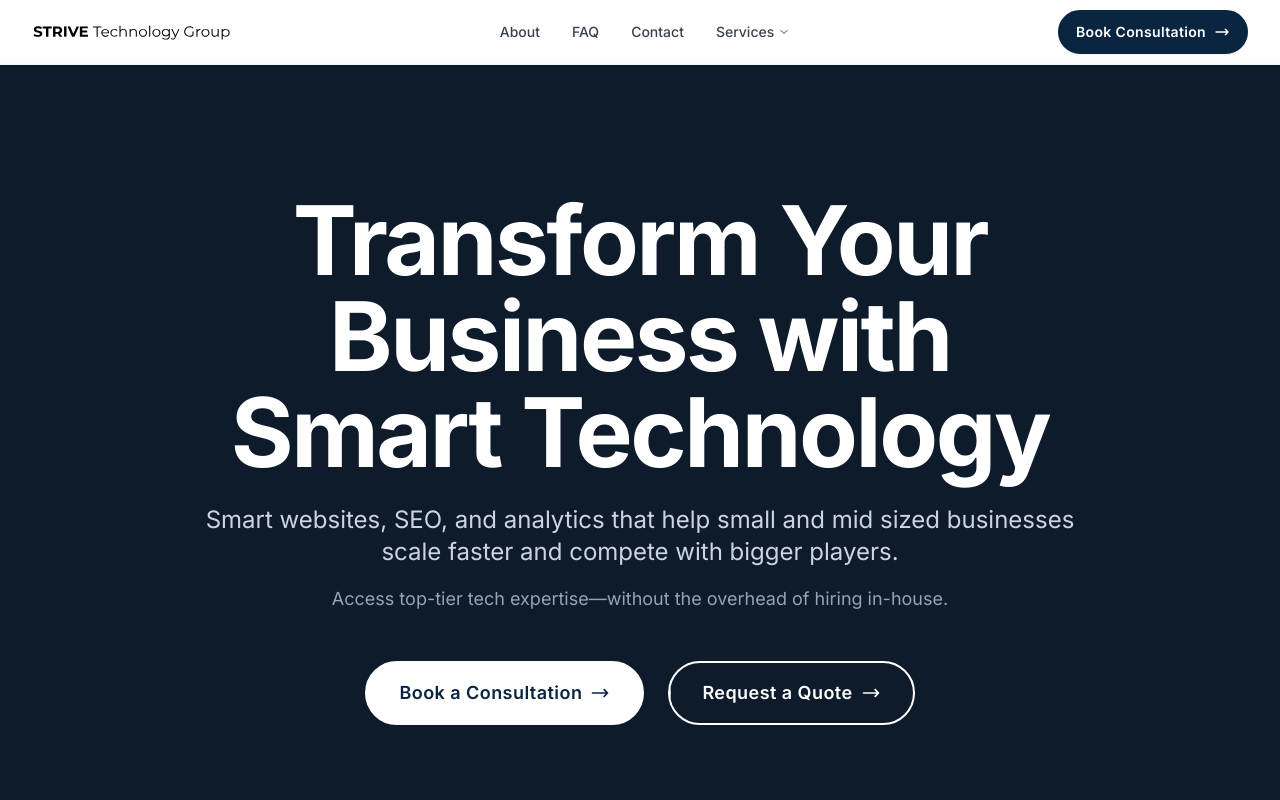
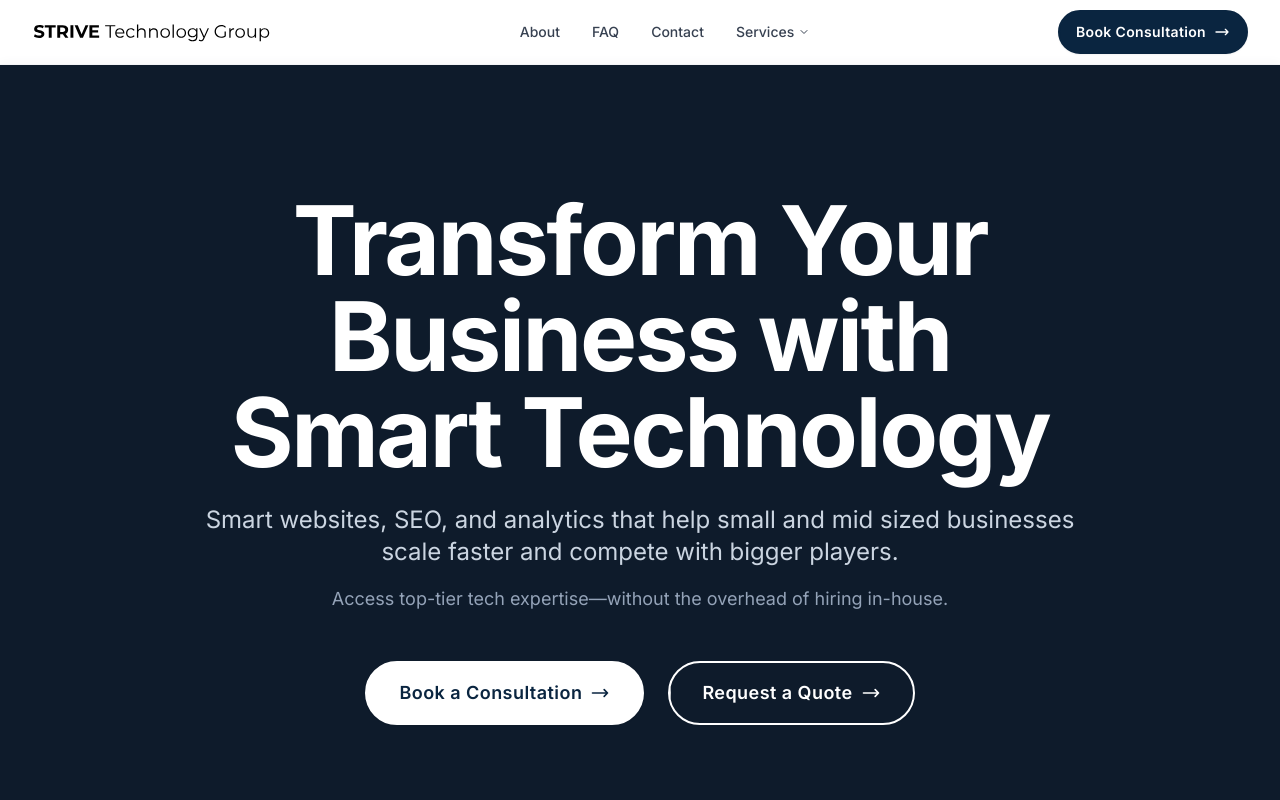
Before and after one commit to Strive-Technology-Group/StriveTG-Site, a Next.js app in the folder apps/web/: page / in a window 1280 px wide. Shown: the top 800 px of the page. Built offline with nearby package versions, Linux system fonts and the light colour scheme.

Commit message:
fix: logo size

```diff
--- a/apps/web/app/components/Navigation.tsx
+++ b/apps/web/app/components/Navigation.tsx
@@ -49,7 +49,7 @@ export function Navigation() {
           <div className="flex justify-between items-center h-16">
             {/* Logo - Desktop */}
             <div className="hidden md:block">
-              <Logo size="md" showText={true} />
+              <Logo size="lg" showText={true} />
             </div>
 
             {/* Logo - Mobile */}
```
